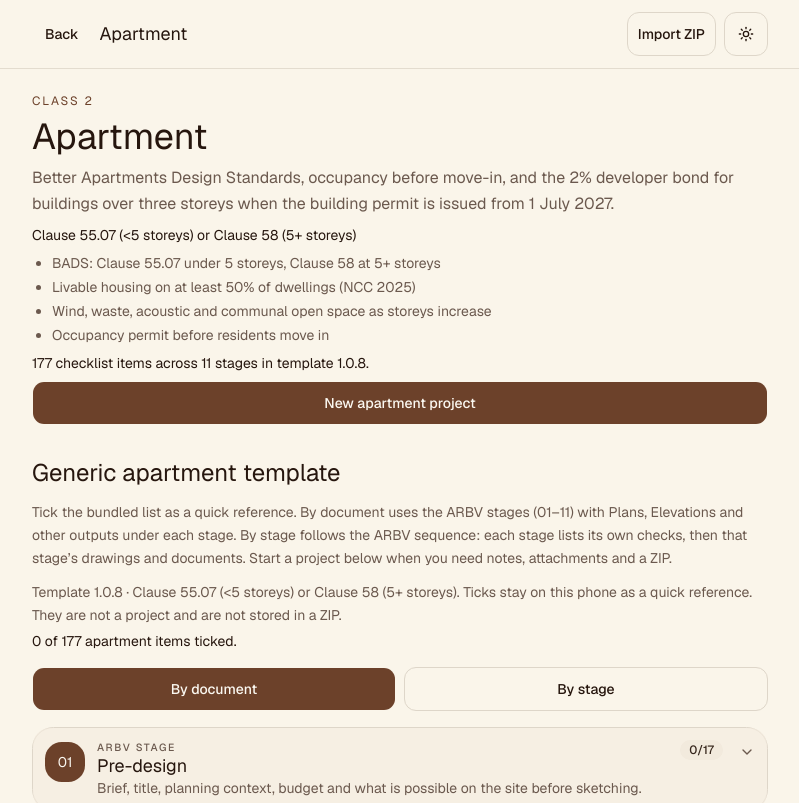
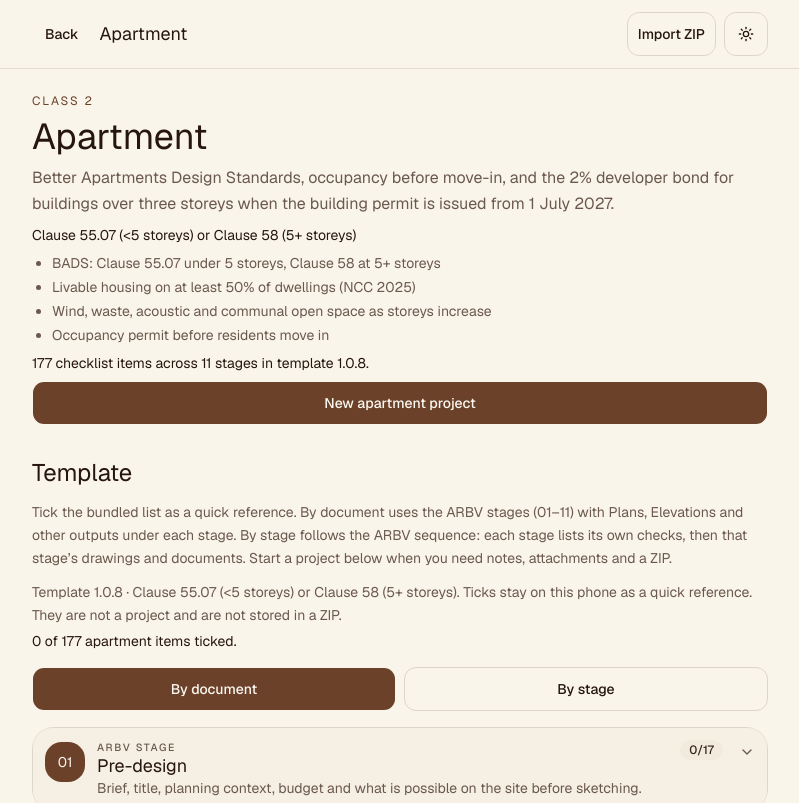
Before and after one commit to benresonance-star/archicheck, a Next.js app: page /t/apartment in a window 1280 px wide. Shown: the top 803 px of the page, without its empty margins (240-1039 px from the left). Built offline with nearby package versions, Linux system fonts and the light colour scheme.

Commit message:
Drop Generic from typology template headings
Each typology page now just says Template.

Co-authored-by: benresonance <benresonance@gmail.com>

```diff
--- a/src/app/t/[typology]/page.tsx
+++ b/src/app/t/[typology]/page.tsx
@@ -46,7 +46,7 @@ export default async function TypologyPage({
           </Button>
         </section>
         <section className="space-y-3">
-          <h2 className="font-heading text-2xl">Generic {meta.title.toLowerCase()} template</h2>
+          <h2 className="font-heading text-2xl">Template</h2>
           <p className="text-sm text-muted-foreground leading-relaxed">
             Tick the bundled list as a quick reference. By document uses the
             ARBV stages (01–11) with Plans, Elevations and other outputs under
--- a/src/app/t/[typology]/s/[stageId]/page.tsx
+++ b/src/app/t/[typology]/s/[stageId]/page.tsx
@@ -32,7 +32,7 @@ export default async function TypologyStagePreviewPage({
       />
       <main className="mx-auto max-w-3xl space-y-4 px-4 py-6">
         <p className="text-sm text-muted-foreground leading-relaxed">
-          {meta.title} generic template · {items.length} items in this stage.
+          Template · {items.length} items in this stage.
           Ticks stay on this phone. Start a project for notes, attachments and
           a ZIP.
         </p>
```
